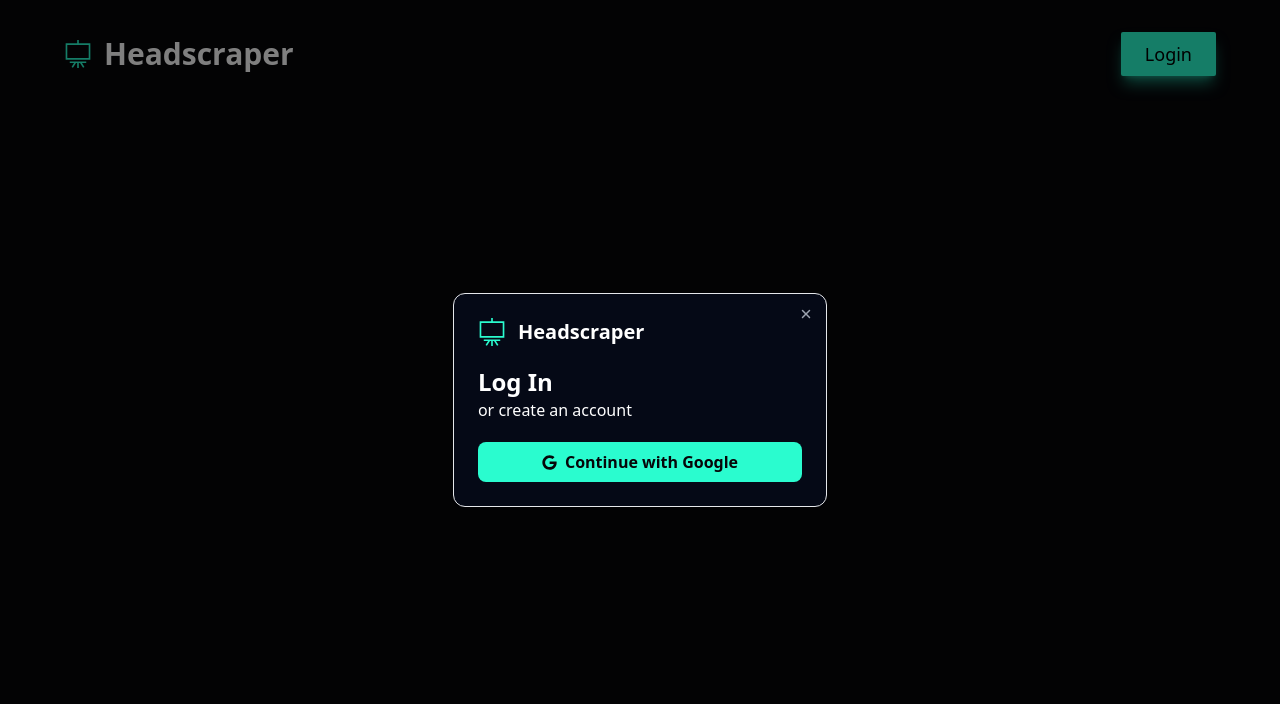
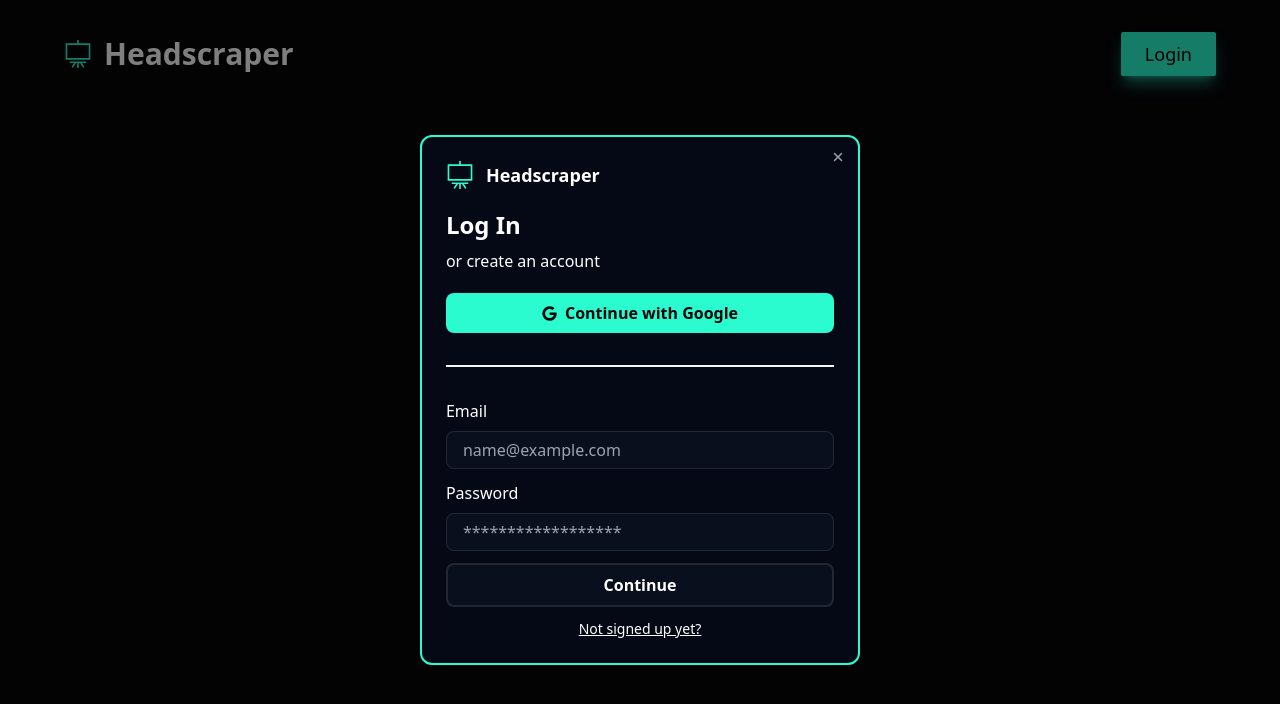
Before and after one commit to Jeffuz/Headscraper, a React (Vite) app in the folder Frontend/: page / in a window 1280 px wide. Both pictures are taken after a click on the button "Login". Shown: the top 704 px of the page. Built offline with nearby package versions, Linux system fonts and the light colour scheme.

Commit message:
fix ui for login

```diff
--- a/Frontend/src/App.jsx
+++ b/Frontend/src/App.jsx
@@ -8,32 +8,61 @@ import Modal from "./components/Modal";
 import { LoginContext } from "./contexts/LoginContext";
 
 function App() {
-  const [openModal, setOpenModal] = useState(false);
+  const [openLoginModal, setOpenLoginModal] = useState(false);
   return (
     <div className="bg-secondary h-screen">
-      <LoginContext.Provider value={{ openModal, setOpenModal }}>
+      <LoginContext.Provider value={{ openLoginModal, setOpenLoginModal }}>
         {/* Navbar */}
         <div className="py-8 px-16">
           <Navbar />
         </div>
         {/* Pop up Modal for Login */}
-        <Modal open={openModal} onClose={() => setOpenModal(false)}>
+        <Modal open={openLoginModal} onClose={() => setOpenLoginModal(false)}>
           <div className="flex flex-col justify-start text-white">
             {/* Company Name */}
             <div className="text-primary flex items-center gap-3">
               <TfiBlackboard size={28} />
-              <div className="text-white font-bold text-xl">Headscraper</div>
+              <div className="text-white font-bold text-lg">Headscraper</div>
             </div>
             {/* Login  */}
-            <div className="flex flex-col py-5">
+            <div className="flex flex-col py-5 gap-2">
               <div className="font-bold text-2xl">Log In</div>
               <div className="text-md">or create an account</div>
             </div>
             {/* Google Login Button */}
-            <button className="flex items-center gap-2 bg-primary text-secondary rounded-lg px-16 py-2 font-semibold">
+            <button className="flex items-center gap-2 bg-primary hover:bg-primary/90 text-secondary rounded-lg px-24 py-2 font-semibold">
               <FaGoogle size={15} />
               <div>Continue with Google</div>
             </button>
+            {/* Divider */}
+            <hr className="my-8 h-0.5 border-t-0 bg-neutral-100 dark:bg-white/10" />
+            {/* Login via Email/Password */}
+            <div className="flex flex-col font-normal gap-3">
+              {/* Email */}
+              <div className="flex flex-col gap-2">
+                <div className="text-md">Email</div>
+                <input
+                  className="bg-[#0A0F1D] appearance-none border-lg border border-white/10 rounded-lg py-2 px-4 text-gray-700 leading-tight focus:outline-none focus:border-primary focus:border-2"
+                  type="email"
+                  placeholder="name@example.com"
+                />
+              </div>
+              {/* Password */}
+              <div className="flex flex-col gap-2">
+                <div className="text-md">Password</div>
+                <input
+                  className="bg-[#0A0F1D] appearance-none border-lg border border-white/10 rounded-lg py-2 px-4 text-gray-700 leading-tight focus:outline-none focus:border-primary focus:border-2"
+                  type="password"
+                  placeholder="******************"
+                />
+              </div>
+              {/* Continue */}
+              <button className="bg-[#0A0F1D] border-lg border-2 border-white/10 rounded-lg px-24 py-2 font-semibold hover:bg-[#0E3736] hover:text-primary hover:outline-none hover:border-primary">
+                Continue
+              </button>
+              {/* Sign Up */}
+              <button className="underline text-sm hover:text-primary delay-50">Not signed up yet?</button>
+            </div>
           </div>
         </Modal>
       </LoginContext.Provider>
--- a/Frontend/src/components/Modal.jsx
+++ b/Frontend/src/components/Modal.jsx
@@ -12,10 +12,11 @@ export default function Modal({ open, onClose, children }) {
       {/* Modal */}
       <div
         onClick={(e) => e.stopPropagation()}
-        className={`bg-[#050916] border rounded-xl shadow p-6 transition-all ${
+        className={`bg-[#050916] border-2 border-primary rounded-xl shadow p-6 transition-all ${
           open ? "scale-100 opacity-100" : "scale-125 opacity-0"
         }`}
       >
+        {/* X Button */}
         <button
           onClick={onClose}
           className="absolute top-2 right-2 p-1 rounded-lg text-gray-400 hover:text-gray-600"
--- a/Frontend/src/components/Navbar.jsx
+++ b/Frontend/src/components/Navbar.jsx
@@ -3,7 +3,7 @@ import { LoginContext } from "../contexts/LoginContext";
 import { useContext } from "react";
 
 const Navbar = () => {
-  const { setOpenModal } = useContext(LoginContext);
+  const { setOpenLoginModal } = useContext(LoginContext);
   return (
     <div className="flex justify-between">
       {/* Company Name - Left*/}
@@ -16,7 +16,7 @@ const Navbar = () => {
         {/* List of call to actions */}
         <button
         className="py-2 px-6 bg-primary text-lg font-medium rounded-sm shadow-lg shadow-primary/50 hover:bg-primary/90 delay-50"
-        onClick={() => setOpenModal(true)}
+        onClick={() => setOpenLoginModal(true)}
         >
           Login
         </button>
```
